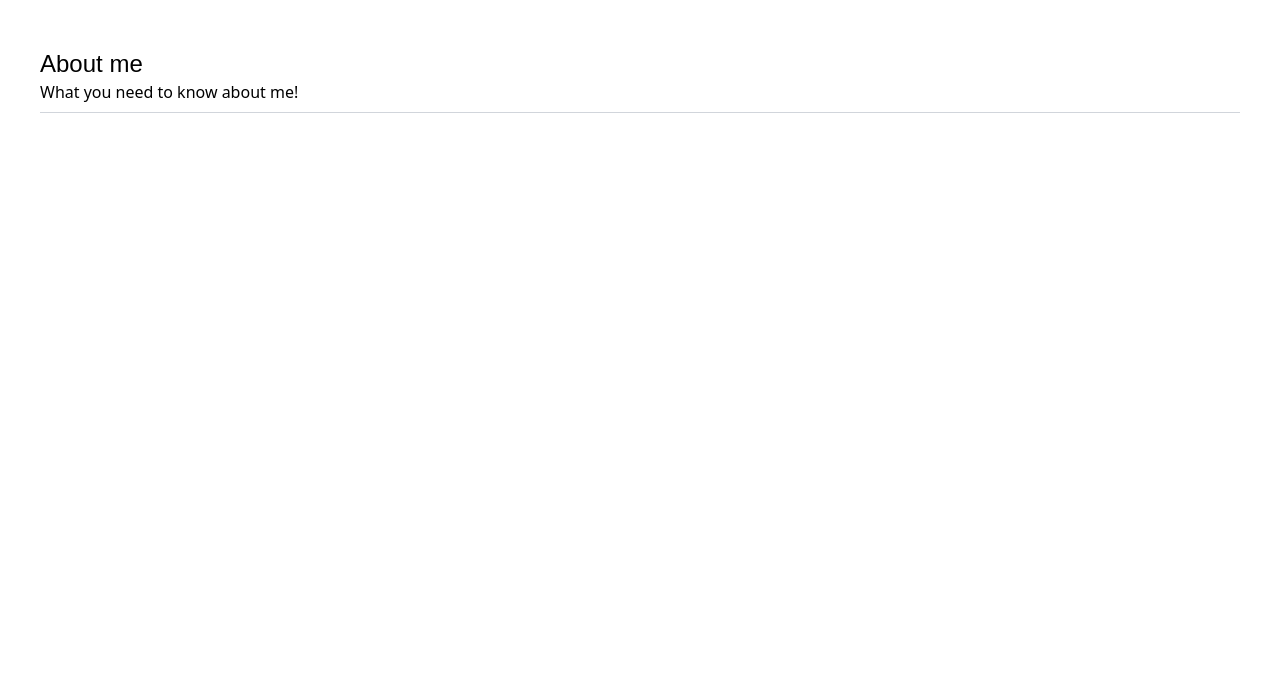
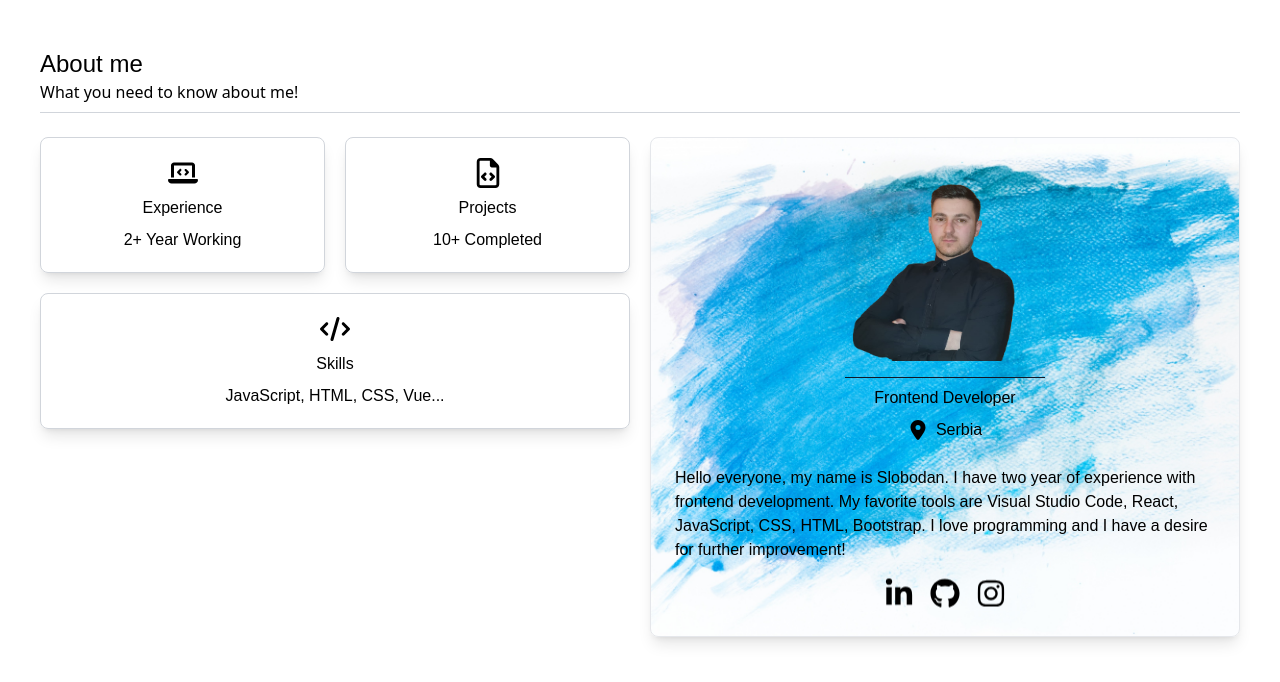
Before and after one commit to Slobodan1991/Identity-app, a Vue app: page /about-me in a window 1280 px wide. Shown: the top 682 px of the page. Built offline with nearby package versions, Linux system fonts and the light colour scheme.

Commit message:
Updated about page.

```diff
--- a/src/views/AboutMePage.vue
+++ b/src/views/AboutMePage.vue
@@ -8,12 +8,78 @@
                     <p>What you need to know about me!</p>
                 </div>
             </div>
+            <div class="flex gap-x-5">
+                <div class="mt-6 flex-col gap-5 w-1/2">
+                    <div class="flex gap-x-5">
+                        <div
+                            class="text-base font-poppins w-full h-fit gap-x-5 hover:scale-105 duration-105 cursor-pointer hover:bg-gray-100 transition-all flex flex-col gap-y-2 border border-gray-300 rounded-lg py-5 px-6 shadow-lg justify-center items-center">
+                            <Laptop size="30px" />
+                            <p>Experience</p>
+                            <p>2+ Year Working</p>
+                        </div>
+                        <div
+                            class="text-base font-poppins w-full h-fit gap-x-5 hover:scale-105 duration-105 cursor-pointer hover:bg-gray-100 transition-all flex flex-col gap-y-2 border border-gray-300 rounded-lg py-5 px-6 shadow-lg justify-center items-center">
+                            <Projects size="30px" />
+                            <p>Projects</p>
+                            <p>10+ Completed</p>
+                        </div>
+                    </div>
+                    <div
+                        class="text-base mt-5 font-poppins w-full h-fit gap-x-5 hover:scale-105 duration-105 cursor-pointer hover:bg-gray-100 transition-all flex flex-col gap-y-2 border border-gray-300 rounded-lg py-5 px-6 shadow-lg justify-center items-center">
+                        <Skills size="30px" />
+                        <p>Skills</p>
+                        <p>JavaScript, HTML, CSS, Vue...</p>
+                    </div>
+                </div>
+                <div class="mt-6 flex w-1/2">
+                    <div
+                        class="bg-[url('../assets/images/bg-profile.jpg')] bg-no-repeat bg-center bg-cover text-base font-poppins w-full h-fit gap-x-5 flex flex-col gap-y-2 border py-5 px-6 shadow-lg justify-center items-center rounded-lg">
+                        <div class="w-[200px] h-[220px] object-fill border-b border-gray-900 pb-4 ">
+                            <img class="w-full h-full " src="../assets/images/profile.png" alt="profile">
+                        </div>
+                        <p>Frontend Developer</p>
+                        <div class="flex gap-x-2 items-center">
+                            <Location size="20px" />
+                            <p>Serbia</p>
+                        </div>
+                        <p class="mt-4">Hello everyone, my name is Slobodan. I have two year of experience with frontend
+                            development. My
+                            favorite
+                            tools are Visual Studio Code, React, JavaScript, CSS, HTML, Bootstrap. I love programming and I
+                            have
+                            a
+                            desire for further improvement!</p>
+                        <div class="flex gap-x-4 mt-4">
+                            <Linkedin size="30px" class="cursor-pointer hover:fill-blue-800 animate-bounce" />
+                            <Github size="30px" class="cursor-pointer hover:fill-blue-800 animate-bounce" />
+                            <Instagram size="30px" class="cursor-pointer hover:fill-blue-800 animate-bounce" />
+                        </div>
+                    </div>
+                </div>
+            </div>
         </div>
     </div>
 </template>
 <script>
+import Linkedin from '@/assets/icons/Linkedin'
+import Github from '@/assets/icons/Github';
+import Instagram from '@/assets/icons/Instagram.vue';
+import Location from '@/assets/icons/Location.vue';
+import Laptop from '@/assets/icons/Laptop.vue';
+import Projects from '@/assets/icons/Projects.vue';
+import Skills from '@/assets/icons/Skills.vue';
+
 export default {
-    name: 'AboutMePage'
+    name: 'AboutMePage',
+    components: {
+        Linkedin,
+        Github,
+        Instagram,
+        Location,
+        Laptop,
+        Projects,
+        Skills
+    },
 }
 </script>
 <style scoped></style>
```
